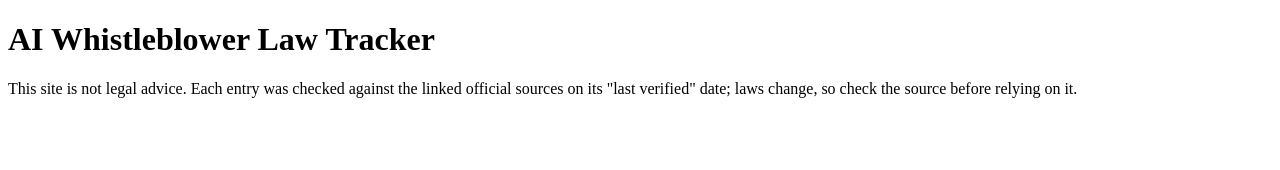
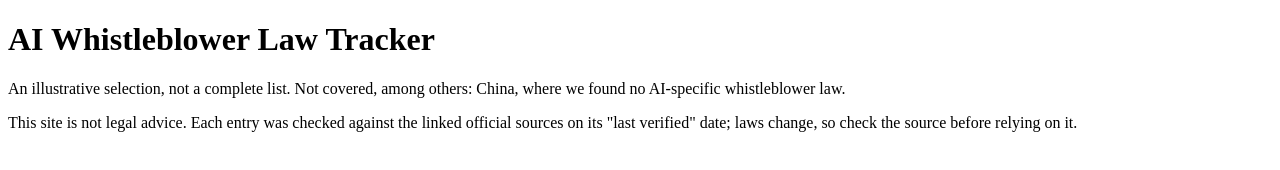
Before and after one commit to StephenCrawley/ai-whistleblowing-law-tracker, an Astro site in the folder site/: page / in a window 1280 px wide. Built offline with nearby package versions, Linux system fonts and the light colour scheme; Astro itself is replaced by a stand-in of ours.

Commit message:
note coverage limits on index page

```diff
--- a/site/src/pages/index.astro
+++ b/site/src/pages/index.astro
@@ -10,4 +10,5 @@ const laws = await getCollection('laws');
       <li><a href={`/laws/${law.id}/`}>{law.data.law}</a> ({law.data.jurisdiction})</li>
     ))}
   </ul>
+  <p>An illustrative selection, not a complete list. Not covered, among others: China, where we found no AI-specific whistleblower law.</p>
 </Base>
```
